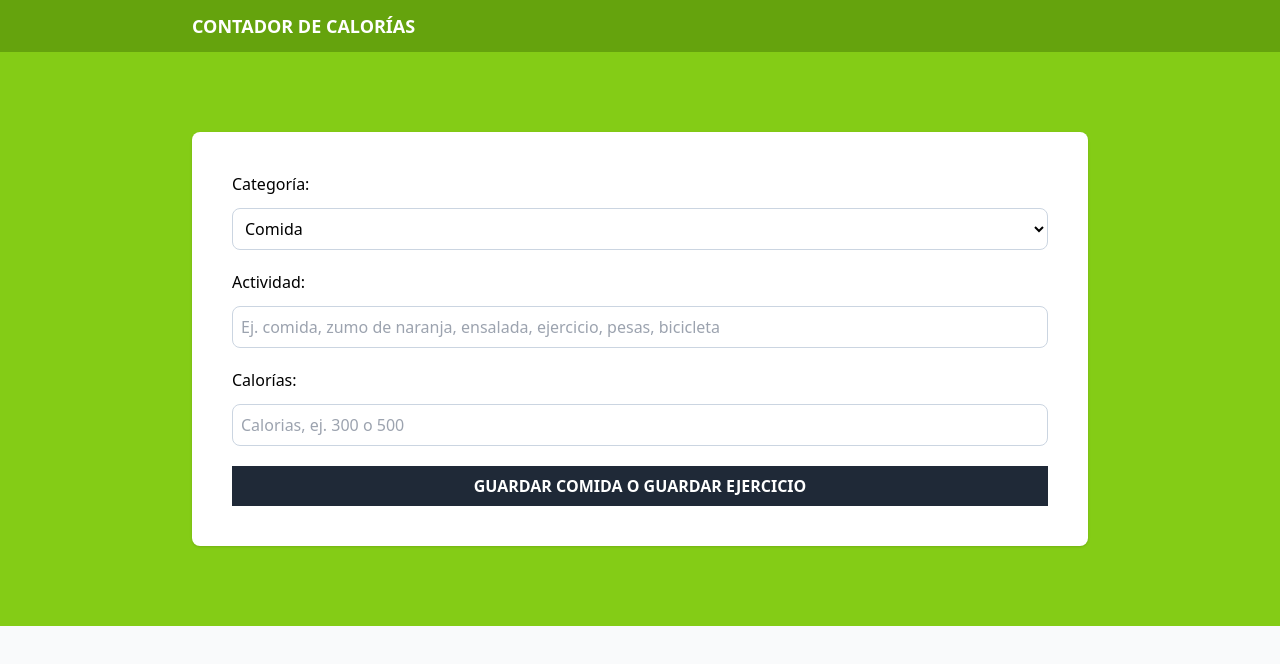
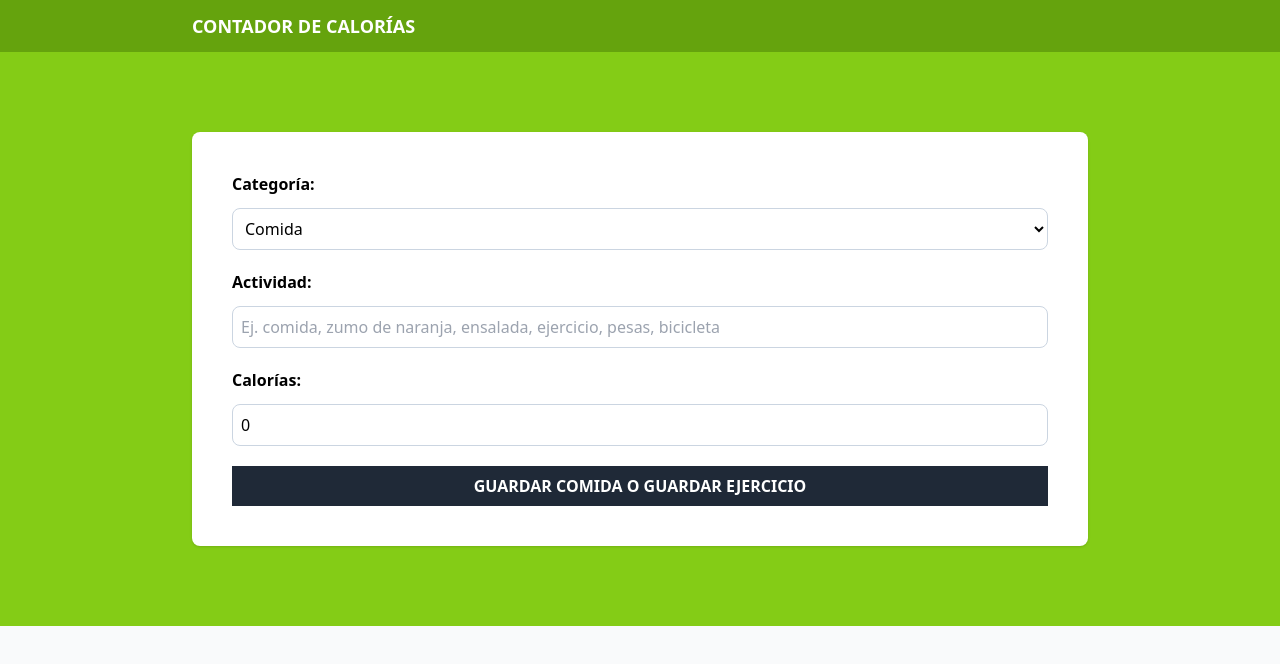
Before and after one commit to lemus777/calorie-tracker, a React (Vite) app: page / in a window 1280 px wide. Shown: the top 664 px of the page. Built offline with nearby package versions, Linux system fonts and the light colour scheme.

Commit message:
state for activities added

```diff
--- a/src/components/Form.tsx
+++ b/src/components/Form.tsx
@@ -1,15 +1,34 @@
+import { useState } from "react"
 import { categories } from "../data/categories"
 
 export default function Form() {
+
+  const [activity, setActivity] = useState({
+    category: 1,
+    name: '',
+    calories: 0
+  })
+
+  const handleChange = (e) => {
+    setActivity({
+      ...activity,
+      [e.target.id]: e.target.value
+    })
+    console.log(e.target.id)
+    console.log(e.target.value)
+  }
+
   return (
     <form
       className="space-y-5 bg-white shadow p-10 rounded-lg"
     >
       <div className="grid grid-cols-1 gap-3">
-        <label htmlFor="category">Categoría:</label>
+        <label htmlFor="category" className="font-bold">Categoría:</label>
         <select
           className="border border-slate-300 p-2 rounded-lg w-full bg-white"
           id="category"
+          value={activity.category}
+          onChange={handleChange}
         >
           {categories.map(category => (
             <option
@@ -23,22 +42,26 @@ export default function Form() {
       </div>
 
       <div className="grid grid-cols-1 gap-3">
-        <label htmlFor="activity">Actividad:</label>
+        <label htmlFor="name" className="font-bold">Actividad:</label>
         <input
-          id="activity"
+          id="name"
           type="text"
           className="border border-slate-300 p-2 rounded-lg"
           placeholder="Ej. comida, zumo de naranja, ensalada, ejercicio, pesas, bicicleta"
+          value={activity.name}
+          onChange={handleChange}
         />
       </div>
 
       <div className="grid grid-cols-1 gap-3">
-        <label htmlFor="calories">Calorías:</label>
+        <label htmlFor="calories" className="font-bold">Calorías:</label>
         <input
           id="calories"
           type="number"
           className="border border-slate-300 p-2 rounded-lg"
           placeholder="Calorias, ej. 300 o 500"
+          value={activity.calories}
+          onChange={handleChange}
         />
       </div>
 
```
